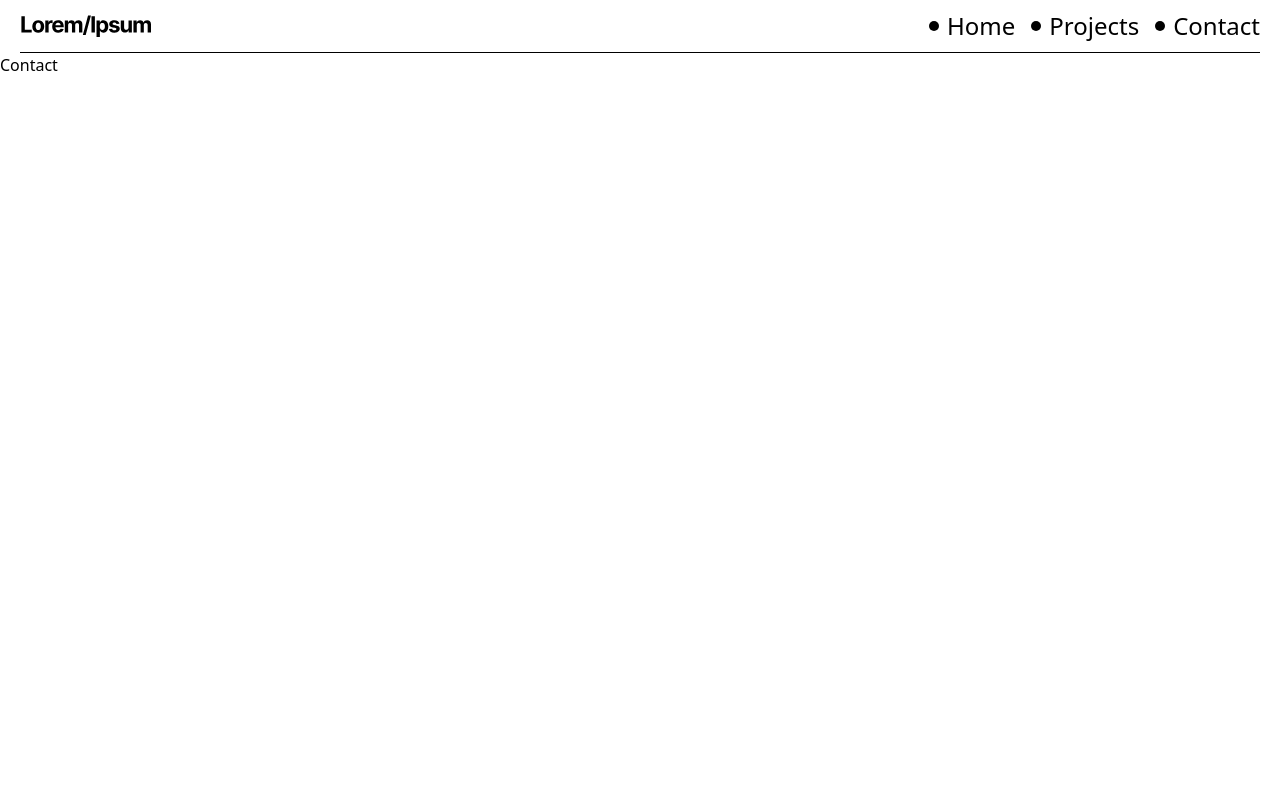
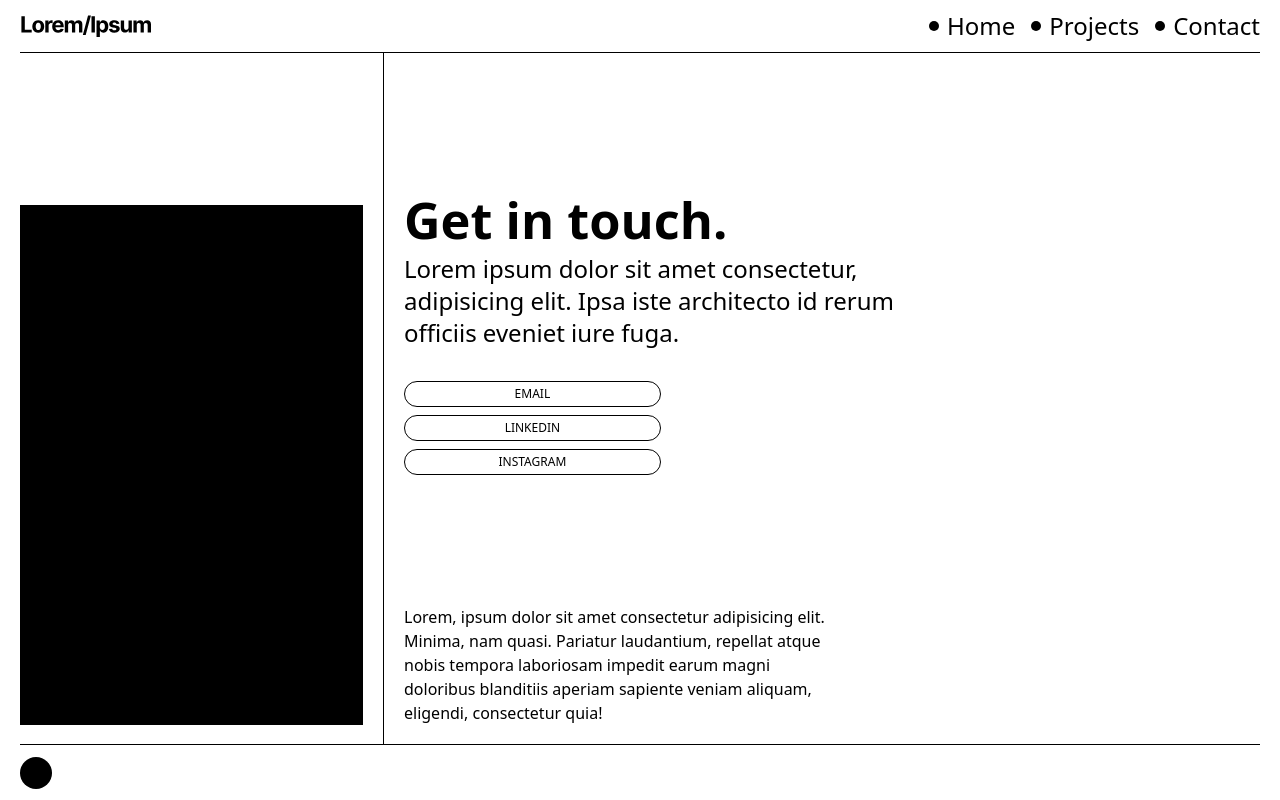
Before and after one commit to mbourjac/vue-sandbox, a Vue app: page /contact in a window 1280 px wide. Built offline with nearby package versions, Linux system fonts and the light colour scheme.

Commit message:
feat: implement contact view

```diff
--- a/src/router/index.ts
+++ b/src/router/index.ts
@@ -22,7 +22,7 @@ const router = createRouter({
     {
       path: '/contact',
       name: 'contact',
-      component: () => import('../views/ContactView.vue'),
+      component: () => import('../views/ContactView/ContactView.vue'),
     },
   ],
 });
--- a/src/views/ContactView.vue
+++ /dev/null
@@ -1,5 +0,0 @@
-<script setup lang="ts"></script>
-
-<template>
-  <h1>Contact</h1>
-</template>
--- /dev/null
+++ b/src/views/ContactView/ContactLink.vue
@@ -0,0 +1,26 @@
+<script setup lang="ts">
+import SlideUpAnimation from '@/components/SlideUpAnimation.vue';
+
+const { href } = defineProps<{
+  href: string;
+  isExiting: boolean;
+}>();
+</script>
+
+<template>
+  <a
+    :href="href"
+    target="_blank"
+    rel="noopener noreferrer"
+    class="group relative inline-flex items-center justify-center overflow-hidden rounded-full border border-black bg-white px-6 py-1 text-center text-xs uppercase text-black transition-colors duration-300 ease-out hover:text-white group-hover:text-white"
+  >
+    <span
+      class="absolute bottom-0 left-0 h-0 w-full bg-black transition-all duration-300 ease-out group-hover:h-full"
+    ></span>
+    <span class="relative">
+      <SlideUpAnimation :is-exiting="isExiting">
+        <slot />
+      </SlideUpAnimation>
+    </span>
+  </a>
+</template>
--- /dev/null
+++ b/src/views/ContactView/ContactView.vue
@@ -0,0 +1,60 @@
+<script setup lang="ts">
+import SlideUpAnimation from '@/components/SlideUpAnimation.vue';
+import { useRouteTransition } from '@/composables/use-route-transition';
+import ContactLink from './ContactLink.vue';
+
+const { isRouteTransition, page } = useRouteTransition();
+</script>
+
+<template>
+  <div ref="page" class="relative flex grow">
+    <main class="grid grow grid-cols-[3fr_7fr]">
+      <section
+        class="flex h-[calc(100vh-3.375rem)] border-r border-black p-5 pb-[4.625rem]"
+      >
+        <div class="h-[65vh] w-full self-end bg-black"></div>
+      </section>
+      <section
+        class="relative grid h-[calc(100vh-3.375rem)] grid-rows-[1fr_auto] overflow-auto px-5 py-3 pb-[4.625rem]"
+      >
+        <div class="flex flex-col gap-8 self-center py-12">
+          <div class="flex flex-col gap-2">
+            <h1 class="text-[3.95vw] font-bold leading-none">
+              <SlideUpAnimation :is-exiting="isRouteTransition"
+                >Get in touch.</SlideUpAnimation
+              >
+            </h1>
+            <p class="max-w-[60%] text-2xl">
+              Lorem ipsum dolor sit amet consectetur, adipisicing elit. Ipsa
+              iste architecto id rerum officiis eveniet iure fuga.
+            </p>
+          </div>
+          <div class="flex max-w-[30%] flex-col gap-2">
+            <ContactLink href="" :is-exiting="isRouteTransition"
+              >Email</ContactLink
+            >
+            <ContactLink href="" :is-exiting="isRouteTransition"
+              >LinkedIn</ContactLink
+            >
+            <ContactLink href="" :is-exiting="isRouteTransition"
+              >Instagram</ContactLink
+            >
+          </div>
+        </div>
+        <div class="max-w-[50%]">
+          <p>
+            Lorem, ipsum dolor sit amet consectetur adipisicing elit. Minima,
+            nam quasi. Pariatur laudantium, repellat atque nobis tempora
+            laboriosam impedit earum magni doloribus blanditiis aperiam sapiente
+            veniam aliquam, eligendi, consectetur quia!
+          </p>
+        </div>
+      </section>
+    </main>
+    <footer
+      class="absolute bottom-0 col-start-1 mx-5 h-14 w-[calc(100vw-2.5rem)] border-t border-black bg-white pb-2 pt-3"
+    >
+      <div class="size-8 rounded-full bg-black"></div>
+    </footer>
+  </div>
+</template>
```
